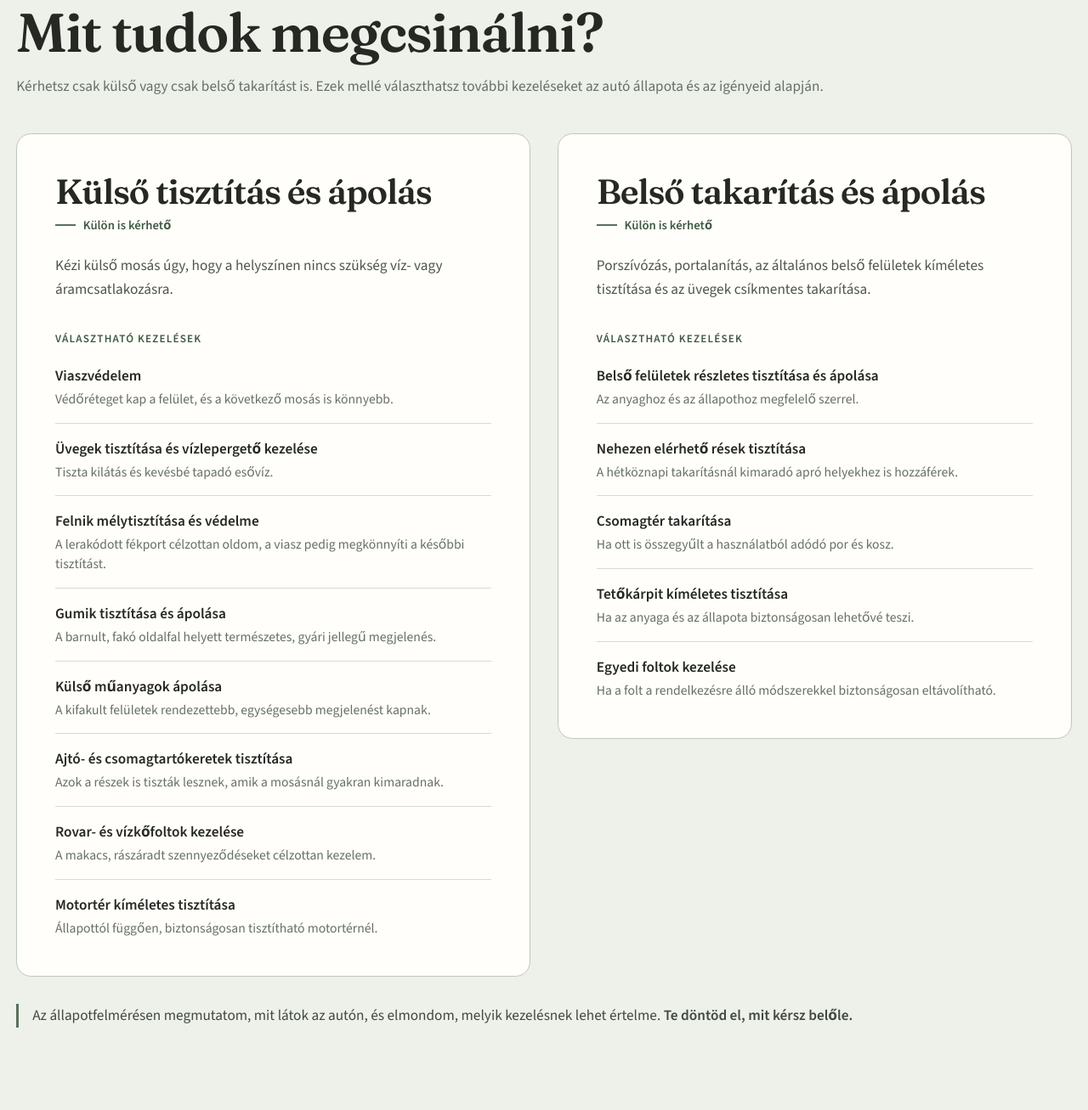
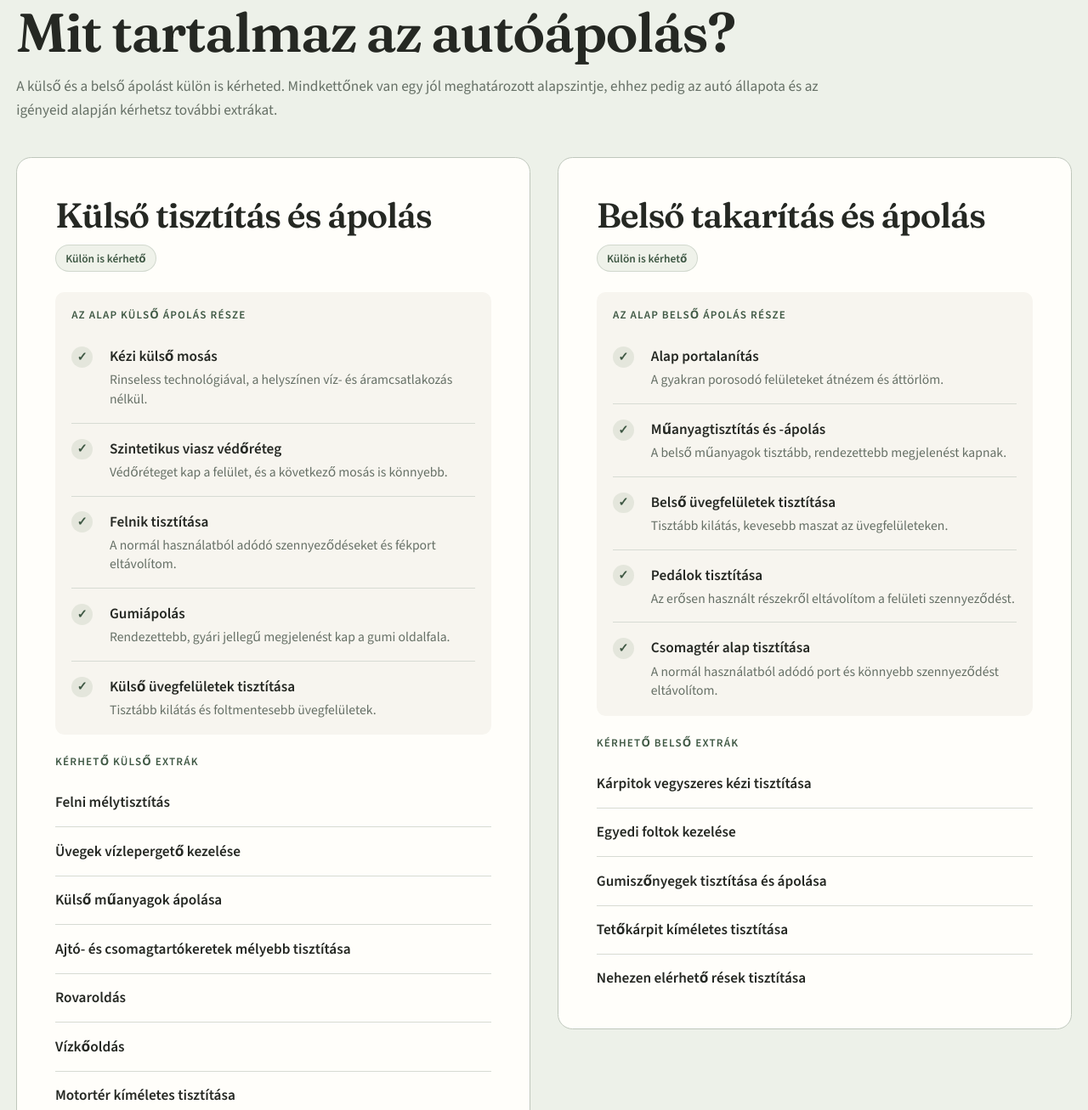
Before and after one commit to RolandSzaboDesign/AutoKozmetikaHelyben, an Eleventy site: page src/index.html in a window 1280 px wide. Shown: the part 1060-2367 px from the top of the page at 85% size. Built offline with nearby package versions, Linux system fonts and the light colour scheme; Eleventy itself is replaced by a stand-in of ours; files that its build step writes are made by us from their sources.

Commit message:
v1.0.7
New services breakdown
New before-after images

```diff
--- a/src/assets/css/style.css
+++ b/src/assets/css/style.css
@@ -35,7 +35,25 @@ body {
   -webkit-font-smoothing: antialiased;
 }
 
-::selection { background: var(--green-soft); }
+::selection {
+  background: rgba(113, 142, 106, 0.24);
+  color: #1f251f;
+}
+
+::-moz-selection {
+  background: rgba(113, 142, 106, 0.24);
+  color: #1f251f;
+}
+
+.contact-section ::selection {
+  background: rgba(247, 245, 239, 0.92);
+  color: var(--green-dark);
+}
+
+.contact-section ::-moz-selection {
+  background: rgba(247, 245, 239, 0.92);
+  color: var(--green-dark);
+}
 
 :focus-visible {
   outline: 3px solid var(--green);
@@ -178,33 +196,77 @@ h4 {
   border-radius: var(--radius);
   background: var(--surface);
 }
-.service-card__header { padding-bottom: .5rem; }
-.service-card__header h3 { margin-bottom: .45rem; }
+.service-card__header {
+  display: flex;
+  flex-wrap: wrap;
+  gap: .85rem 1rem;
+  align-items: center;
+  justify-content: space-between;
+  padding-bottom: .15rem;
+}
+.service-card__header h3 { margin: 0; }
 .service-card__availability {
-  margin-bottom: 1.35rem;
+  display: inline-flex;
+  align-items: center;
+  min-height: 2rem;
+  margin: 0;
+  padding: .35rem .7rem;
+  border: 1px solid rgba(71, 102, 74, .18);
+  border-radius: 999px;
+  background: rgba(113, 142, 106, .11);
   color: var(--green-dark);
-  font-size: .92rem;
-  font-weight: 600;
+  font-size: .84rem;
+  font-weight: 650;
+  line-height: 1;
+  white-space: nowrap;
 }
-.service-card__availability::before {
-  content: '';
-  display: inline-block;
-  width: 1.5rem;
-  height: 2px;
-  margin-right: .55rem;
-  vertical-align: .28em;
-  background: var(--green);
+.service-group {
+  margin-top: 1.35rem;
+  border-radius: calc(var(--radius) - .45rem);
 }
-.service-card__lead { max-width: 39rem; margin-bottom: 0; color: #4d554d; }
+.service-group--included {
+  padding: 1.15rem 1.2rem 1.1rem;
+  background: var(--bg);
+}
+.service-group--extras {
+  padding: .15rem 0 0;
+}
 .treatment-heading {
-  margin: 1.8rem 0 .35rem;
+  margin: 0 0 .75rem;
   color: var(--green-dark);
 }
 .treatment-list { list-style: none; padding: 0; margin: 0; }
-.treatment-list li { padding: 1rem 0; border-bottom: 1px solid var(--line); }
+.treatment-list li {
+  position: relative;
+  padding: 1rem 0;
+  border-bottom: 1px solid var(--line);
+}
 .treatment-list li:last-child { border-bottom: 0; padding-bottom: 0; }
 .treatment-list strong { display: block; margin-bottom: .15rem; font-weight: 600; }
 .treatment-list span { display: block; color: var(--muted); font-size: .98rem; line-height: 1.45; }
+.treatment-list--included li {
+  display: grid;
+  grid-template-columns: 2rem minmax(0, 1fr);
+  column-gap: .8rem;
+  align-items: start;
+}
+.treatment-list--included li::before {
+  content: '✓';
+  display: grid;
+  place-items: center;
+  width: 1.55rem;
+  height: 1.55rem;
+  margin-top: .1rem;
+  border-radius: 50%;
+  background: rgba(113, 142, 106, .14);
+  color: var(--green-dark);
+  font-size: .9rem;
+  font-weight: 700;
+}
+.treatment-list--included strong,
+.treatment-list--included span { grid-column: 2; }
+.treatment-list--extras li { padding: .9rem 0; }
+.treatment-list--extras strong { margin-bottom: 0; }
 .services__note {
   max-width: 64rem;
   margin: 2rem 0 0;
@@ -307,6 +369,7 @@ h4 {
 .steps h3 { margin: .1rem 0 .4rem; font-family: var(--sans); font-size: 1.1rem; letter-spacing: 0; line-height: 1.3; }
 .steps p { max-width: 40rem; margin: 0; color: var(--muted); }
 .utility-note { max-width: 43rem; padding: 1rem 1.1rem; border-radius: .75rem; background: var(--green-soft); color: #354138; }
+.utility-note strong { display: block; }
 
 .about-reviews__grid {
   display: grid;
@@ -455,7 +518,6 @@ h4 {
   .services__grid,
   .contact-layout,
   .process-results__grid { grid-template-columns: 1fr; }
-  .service-card__lead { max-width: 46rem; }
   .site-footer__inner { grid-template-columns: 1fr; gap: .8rem; }
   .site-footer__links,
   .site-footer__copyright { grid-column: auto; grid-row: auto; }
--- a/src/index.html
+++ b/src/index.html
@@ -23,54 +23,103 @@ description: Tiszta, ápolt autó anélkül, hogy rámenne a fél napod. Mobil a
   <section id="szolgaltatasok" class="section section--soft services">
     <div class="container">
       <div class="section-heading">
-        <h2>Mit tudok megcsinálni?</h2>
-        <p class="services__intro">Kérhetsz csak külső vagy csak belső takarítást is. Ezek mellé választhatsz további kezeléseket az autó állapota és az igényeid alapján.</p>
+        <h2>Mit tartalmaz az autóápolás?</h2>
+        <p class="services__intro">A külső és a belső ápolást külön is kérheted. Mindkettőnek van egy jól meghatározott alapszintje, ehhez pedig az autó állapota és az igényeid alapján kérhetsz további extrákat.</p>
       </div>
 
       <div class="services__grid">
         <article class="service-card">
           <header class="service-card__header">
-            <div>
             <h3>Külső tisztítás és ápolás</h3>
             <p class="service-card__availability">Külön is kérhető</p>
-            </div>
-            <p class="service-card__lead">Kézi külső mosás úgy, hogy a helyszínen nincs szükség víz- vagy áramcsatlakozásra.</p>
           </header>
 
-          <h4 class="eyebrow treatment-heading">Választható kezelések</h4>
-          <ul class="treatment-list">
-            <li><strong>Viaszvédelem</strong><span>Védőréteget kap a felület, és a következő mosás is könnyebb.</span></li>
-            <li><strong>Üvegek tisztítása és vízlepergető kezelése</strong><span>Tiszta kilátás és kevésbé tapadó esővíz.</span></li>
-            <li><strong>Felnik mélytisztítása és védelme</strong><span>A lerakódott fékport célzottan oldom, a viasz pedig megkönnyíti a későbbi tisztítást.</span></li>
-            <li><strong>Gumik tisztítása és ápolása</strong><span>A barnult, fakó oldalfal helyett természetes, gyári jellegű megjelenés.</span></li>
-            <li><strong>Külső műanyagok ápolása</strong><span>A kifakult felületek rendezettebb, egységesebb megjelenést kapnak.</span></li>
-            <li><strong>Ajtó- és csomagtartókeretek tisztítása</strong><span>Azok a részek is tiszták lesznek, amik a mosásnál gyakran kimaradnak.</span></li>
-            <li><strong>Rovar- és vízkőfoltok kezelése</strong><span>A makacs, rászáradt szennyeződéseket célzottan kezelem.</span></li>
-            <li><strong>Motortér kíméletes tisztítása</strong><span>Állapottól függően, biztonságosan tisztítható motortérnél.</span></li>
+          <section class="service-group service-group--included" aria-labelledby="kulso-alap">
+            <h4 id="kulso-alap" class="eyebrow treatment-heading">Az alap külső ápolás része</h4>
+            <ul class="treatment-list treatment-list--included">
+              <li>
+                <strong>Kézi külső mosás</strong>
+                <span>Rinseless technológiával, a helyszínen víz- és áramcsatlakozás nélkül.</span>
+              </li>
+              <li>
+                <strong>Szintetikus viasz védőréteg</strong>
+                <span>Védőréteget kap a felület, és a következő mosás is könnyebb.</span>
+              </li>
+              <li>
+                <strong>Felnik tisztítása</strong>
+                <span>A normál használatból adódó szennyeződéseket és fékport eltávolítom.</span>
+              </li>
+              <li>
+                <strong>Gumiápolás</strong>
+                <span>Rendezettebb, gyári jellegű megjelenést kap a gumi oldalfala.</span>
+              </li>
+              <li>
+                <strong>Külső üvegfelületek tisztítása</strong>
+                <span>Tisztább kilátás és foltmentesebb üvegfelületek.</span>
+              </li>
             </ul>
+          </section>
+
+          <section class="service-group service-group--extras" aria-labelledby="kulso-extrak">
+            <h4 id="kulso-extrak" class="eyebrow treatment-heading">Kérhető külső extrák</h4>
+            <ul class="treatment-list treatment-list--extras">
+              <li><strong>Felni mélytisztítás</strong></li>
+              <li><strong>Üvegek vízlepergető kezelése</strong></li>
+              <li><strong>Külső műanyagok ápolása</strong></li>
+              <li><strong>Ajtó- és csomagtartókeretek mélyebb tisztítása</strong></li>
+              <li><strong>Rovaroldás</strong></li>
+              <li><strong>Vízkőoldás</strong></li>
+              <li><strong>Motortér kíméletes tisztítása</strong></li>
+            </ul>
+          </section>
         </article>
 
         <article class="service-card">
           <header class="service-card__header">
-            <div>
             <h3>Belső takarítás és ápolás</h3>
             <p class="service-card__availability">Külön is kérhető</p>
-            </div>
-            <p class="service-card__lead">Porszívózás, portalanítás, az általános belső felületek kíméletes tisztítása és az üvegek csíkmentes takarítása.</p>
           </header>
 
-          <h4 class="eyebrow treatment-heading">Választható kezelések</h4>
-          <ul class="treatment-list">
-            <li><strong>Belső felületek részletes tisztítása és ápolása</strong><span>Az anyaghoz és az állapothoz megfelelő szerrel.</span></li>
-            <li><strong>Nehezen elérhető rések tisztítása</strong><span>A hétköznapi takarításnál kimaradó apró helyekhez is hozzáférek.</span></li>
-            <li><strong>Csomagtér takarítása</strong><span>Ha ott is összegyűlt a használatból adódó por és kosz.</span></li>
-            <li><strong>Tetőkárpit kíméletes tisztítása</strong><span>Ha az anyaga és az állapota biztonságosan lehetővé teszi.</span></li>
-            <li><strong>Egyedi foltok kezelése</strong><span>Ha a folt a rendelkezésre álló módszerekkel biztonságosan eltávolítható.</span></li>
+          <section class="service-group service-group--included" aria-labelledby="belso-alap">
+            <h4 id="belso-alap" class="eyebrow treatment-heading">Az alap belső ápolás része</h4>
+            <ul class="treatment-list treatment-list--included">
+              <li>
+                <strong>Alap portalanítás</strong>
+                <span>A gyakran porosodó felületeket átnézem és áttörlöm.</span>
+              </li>
+              <li>
+                <strong>Műanyagtisztítás és -ápolás</strong>
+                <span>A belső műanyagok tisztább, rendezettebb megjelenést kapnak.</span>
+              </li>
+              <li>
+                <strong>Belső üvegfelületek tisztítása</strong>
+                <span>Tisztább kilátás, kevesebb maszat az üvegfelületeken.</span>
+              </li>
+              <li>
+                <strong>Pedálok tisztítása</strong>
+                <span>Az erősen használt részekről eltávolítom a felületi szennyeződést.</span>
+              </li>
+              <li>
+                <strong>Csomagtér alap tisztítása</strong>
+                <span>A normál használatból adódó port és könnyebb szennyeződést eltávolítom.</span>
+              </li>
             </ul>
+          </section>
+
+          <section class="service-group service-group--extras" aria-labelledby="belso-extrak">
+            <h4 id="belso-extrak" class="eyebrow treatment-heading">Kérhető belső extrák</h4>
+            <ul class="treatment-list treatment-list--extras">
+              <li><strong>Kárpitok vegyszeres kézi tisztítása</strong></li>
+              <li><strong>Egyedi foltok kezelése</strong></li>
+              <li><strong>Gumiszőnyegek tisztítása és ápolása</strong></li>
+              <li><strong>Tetőkárpit kíméletes tisztítása</strong></li>
+              <li><strong>Nehezen elérhető rések tisztítása</strong></li>
+            </ul>
+          </section>
         </article>
       </div>
 
-      <p class="services__note">Az állapotfelmérésen megmutatom, mit látok az autón, és elmondom, melyik kezelésnek lehet értelme. <strong>Te döntöd el, mit kérsz belőle.</strong></p>
+      <p class="services__note">Az állapotfelmérésen megmutatom, mit látok az autón, és elmondom, melyik extra kezelésnek lehet értelme. <strong>Te döntöd el, mit kérsz belőle.</strong></p>
     </div>
   </section>
 
@@ -138,21 +187,53 @@ description: Tiszta, ápolt autó anélkül, hogy rámenne a fél napod. Mobil a
     <div class="container process-results__grid">
       <section class="results" aria-labelledby="results-title">
         <h2 id="results-title" class="eyebrow">Előtte / utána</h2>
+
         <div class="before-after-grid">
           <figure class="before-after-item before-after-item--mobile-hidden">
-            <img class="before-after-image" src="/assets/images/before-after-01.webp" alt="Külső műanyag tisztítás előtt és után" width="1200" height="840" loading="lazy">
-            <figcaption>Külső műanyag tisztítása és ápolása</figcaption>
+            <img
+              class="before-after-image"
+              src="/assets/images/before-after-01.webp"
+              alt="Lexus ajtókeret tisztítás előtt és után"
+              width="1200"
+              height="840"
+              loading="lazy"
+            >
+            <figcaption>Ajtókeretek mélyebb tisztítása</figcaption>
           </figure>
+
           <figure class="before-after-item">
-            <img class="before-after-image" src="/assets/images/before-after-02.webp" alt="Gumi tisztítás előtt és után" width="1200" height="840" loading="lazy">
-            <figcaption>Gumi tisztítása és ápolása</figcaption>
+            <img
+              class="before-after-image"
+              src="/assets/images/before-after-02.webp"
+              alt="Lexus vezetőoldali beltér tisztítás előtt és után"
+              width="1200"
+              height="840"
+              loading="lazy"
+            >
+            <figcaption>Belső felületek tisztítása és ápolása</figcaption>
           </figure>
+
           <figure class="before-after-item">
-            <img class="before-after-image" src="/assets/images/before-after-03.webp" alt="Hátsó lökhárító műanyag tisztítás előtt és után" width="1200" height="840" loading="lazy">
-            <figcaption>Hátsó lökhárító műanyagjának tisztítása és ápolása</figcaption>
+            <img
+              class="before-after-image"
+              src="/assets/images/before-after-03.webp"
+              alt="Lexus pedálok és gumiszőnyeg tisztítás előtt és után"
+              width="1200"
+              height="840"
+              loading="lazy"
+            >
+            <figcaption>Pedálok és gumiszőnyeg tisztítása</figcaption>
           </figure>
+
           <figure class="before-after-item">
-            <img class="before-after-image" src="/assets/images/before-after-04.webp" alt="Felni és gumi tisztítás előtt és után" width="1200" height="840" loading="lazy">
+            <img
+              class="before-after-image"
+              src="/assets/images/before-after-04.webp"
+              alt="Lexus felni és gumi tisztítás előtt és után"
+              width="1200"
+              height="840"
+              loading="lazy"
+            >
             <figcaption>Felni és gumi tisztítása, ápolása</figcaption>
           </figure>
         </div>
```
Also changed, not shown: src/assets/images/before-after-01.webp, src/assets/images/before-after-02.webp, src/assets/images/before-after-03.webp, src/assets/images/before-after-04.webp. Lines whose indentation alone changed are shown as unchanged.
